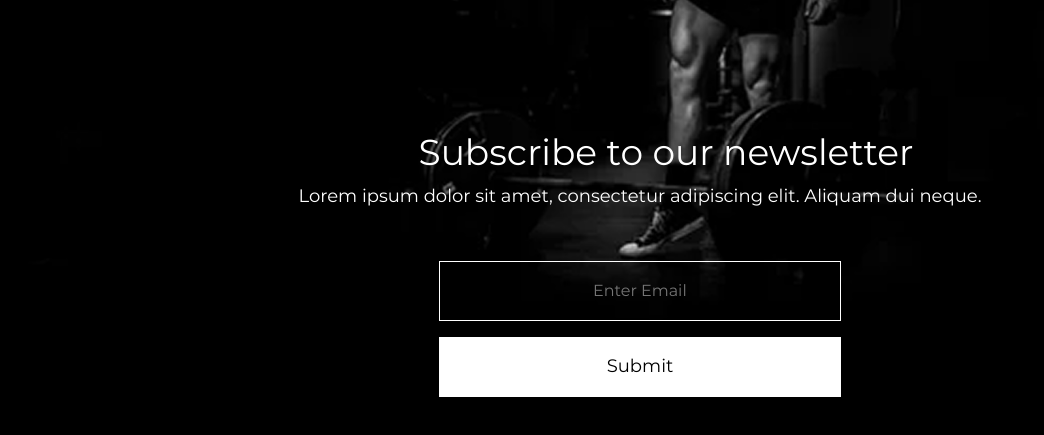
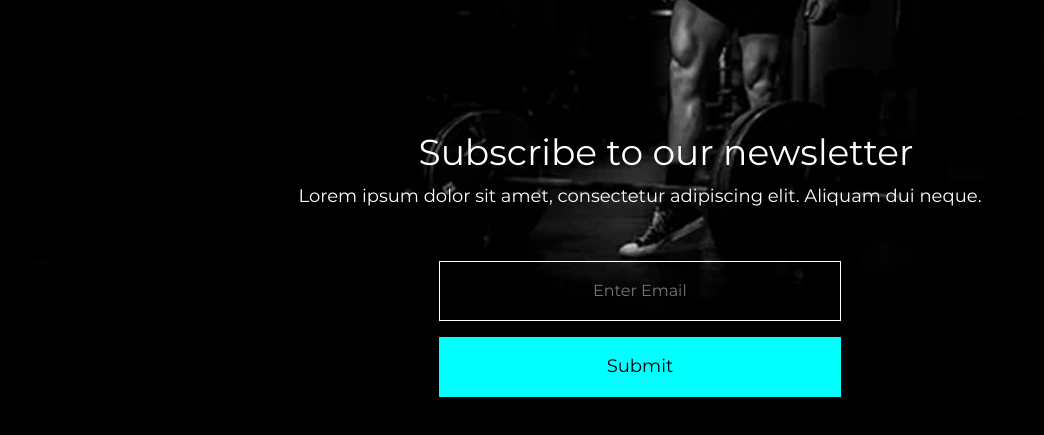
Before and after one commit to Baga52/RGym42, a plain HTML site: page index.html in a window 1280 px wide. In both pictures the pointer is over the button "Submit". Shown: the part 2598-3033 px from the top of the page, without its empty margins (0-1044 px from the left). Drawn offline with nearby package versions, Linux system fonts and the light colour scheme.

Commit message:
Add files via upload

```diff
--- a/css/style.css
+++ b/css/style.css
@@ -347,8 +347,8 @@ main{
     margin-top: 16px;
 }
 
-.submit:focus:hover{
-    color: rgb(255, 0, 0);
+.submit:hover{
+    background-color: aqua;
 }
 
 .submit:focus{
```
